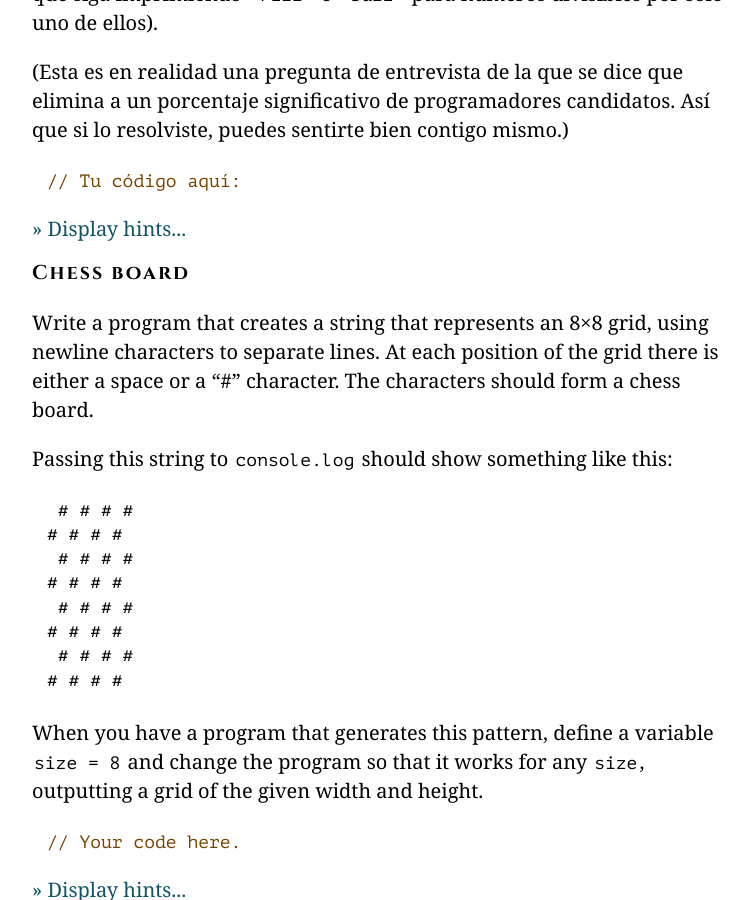
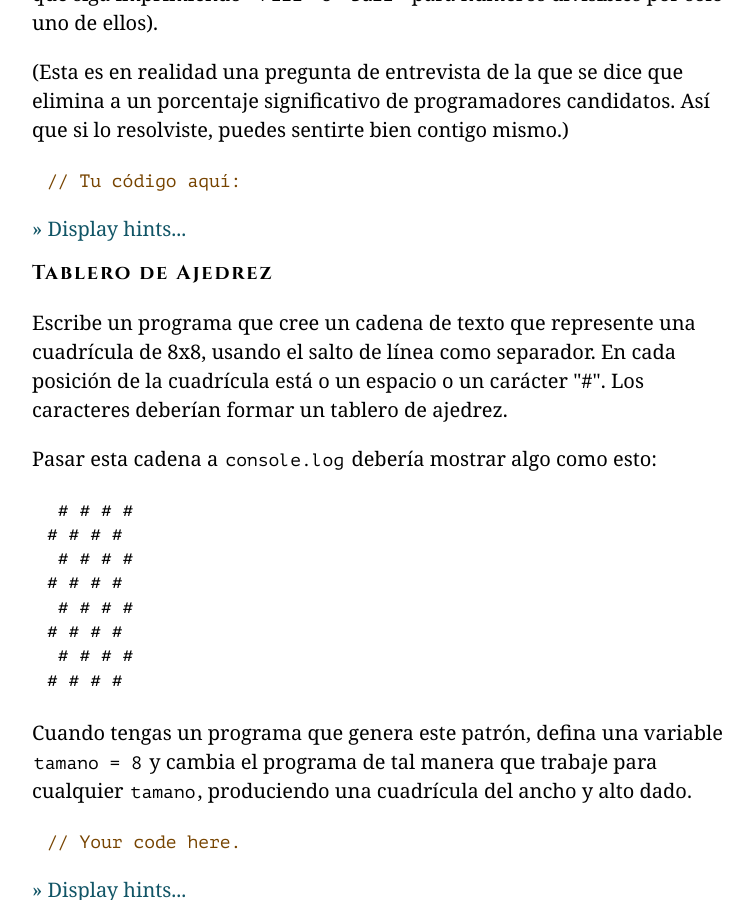
Before and after one commit to hectorip/Eloquent-JavaScript-ES-online, a Jekyll site: the page chapters/02_program_structure.html, which Jekyll copies as it is, in a window 1280 px wide and 900 px high, scrolled down 20793 px. Shown: the whole window, without its empty margins (258-1011 px from the left). Built offline with Jekyll 4.4.1, drawn with Linux system fonts in a browser that asks for light colours; nearby versions of some CDN libraries; library files that are not in the unit come from our copies.

Commit message:
Tablero de ajedrez

```diff
--- a/chapters/02_program_structure.html
+++ b/chapters/02_program_structure.html
@@ -686,12 +686,12 @@ inteligente, construye una cadena que contenga la palabra o las palabras
 que se van a devolver, e imprime esta palabra o el número si no hay palabra,
 probablemente haciendo un uso elegante del operador <code>||</code>.</p>
 </div></div>
-<h3><a class=h_ident id="h_5Hz2kiaaXp" href="#h_5Hz2kiaaXp"></a>Chess board</h3>
-<p><a class=p_ident id="p_uH3DV6RVnV" href="#p_uH3DV6RVnV"></a>Write a program that creates a string that represents an
-8×8 grid, using newline characters to separate lines. At each position
-of the grid there is either a space or a “#” character. The characters
-should form a chess board.</p>
-<p><a class=p_ident id="p_9kgrie1A2f" href="#p_9kgrie1A2f"></a>Passing this string to <code>console.log</code> should show something like this:</p>
+<h3><a class=h_ident id="h_LfUshX1nGC" href="#h_LfUshX1nGC"></a>Tablero de Ajedrez</h3>
+<p><a class=p_ident id="p_eZy03w3wJ3" href="#p_eZy03w3wJ3"></a>Escribe un programa que cree un cadena de texto que
+represente una cuadrícula de 8x8, usando el salto de línea como separador.
+En cada posición de la cuadrícula está o un espacio o un carácter "#".
+Los caracteres deberían formar un tablero de ajedrez.</p>
+<p><a class=p_ident id="p_fdchjaILuu" href="#p_fdchjaILuu"></a>Pasar esta cadena a <code>console.log</code> debería mostrar algo como esto:</p>
 <pre> # # # #
 # # # #
  # # # #
@@ -700,9 +700,10 @@ should form a chess board.</p>
 # # # #
  # # # #
 # # # #</pre>
-<p><a class=p_ident id="p_8n1E0bRGiW" href="#p_8n1E0bRGiW"></a>When you have a program that generates this pattern, define a
-variable <code>size = 8</code> and change the program so that it works for
-any <code>size</code>, outputting a grid of the given width and height.</p>
+<p><a class=p_ident id="p_OOwY/sd0x5" href="#p_OOwY/sd0x5"></a>Cuando tengas un programa que genera este patrón, defina
+una variable <code>tamano = 8</code> y cambia el programa de tal manera
+que trabaje para cualquier <code>tamano</code>, produciendo una cuadrícula
+del ancho y alto dado.</p>
 <pre data-language="javascript" class="snippet cm-s-default"><a class=c_ident id="c_CfkOp8tkUe" href="#c_CfkOp8tkUe"></a><span class="cm-comment">// Your code here.</span></pre>
 <div class=solution><div class=solution-text>
 <p><a class=p_ident id="p_+7IWmz4GNn" href="#p_+7IWmz4GNn"></a>The string can be built by starting with
--- a/chapters/js/chapter_info.js
+++ b/chapters/js/chapter_info.js
@@ -1,6 +1,6 @@
 02_1_iterando_un_tringulo.js
 02_2_fizzbuzz.js
-02_3_chess_board.js
+02_3_tablero_de_ajedrez.js
 03_1_mnimo.js
 03_2_recursin.js
 03_3_contando_frijoles.js
```
Also changed, not shown: other parts of chapters/02_program_structure.html (+2 -2 lines), chapters/code/solutions/02_3_tablero_de_ajedrez.js (added, +15 -0 lines).
